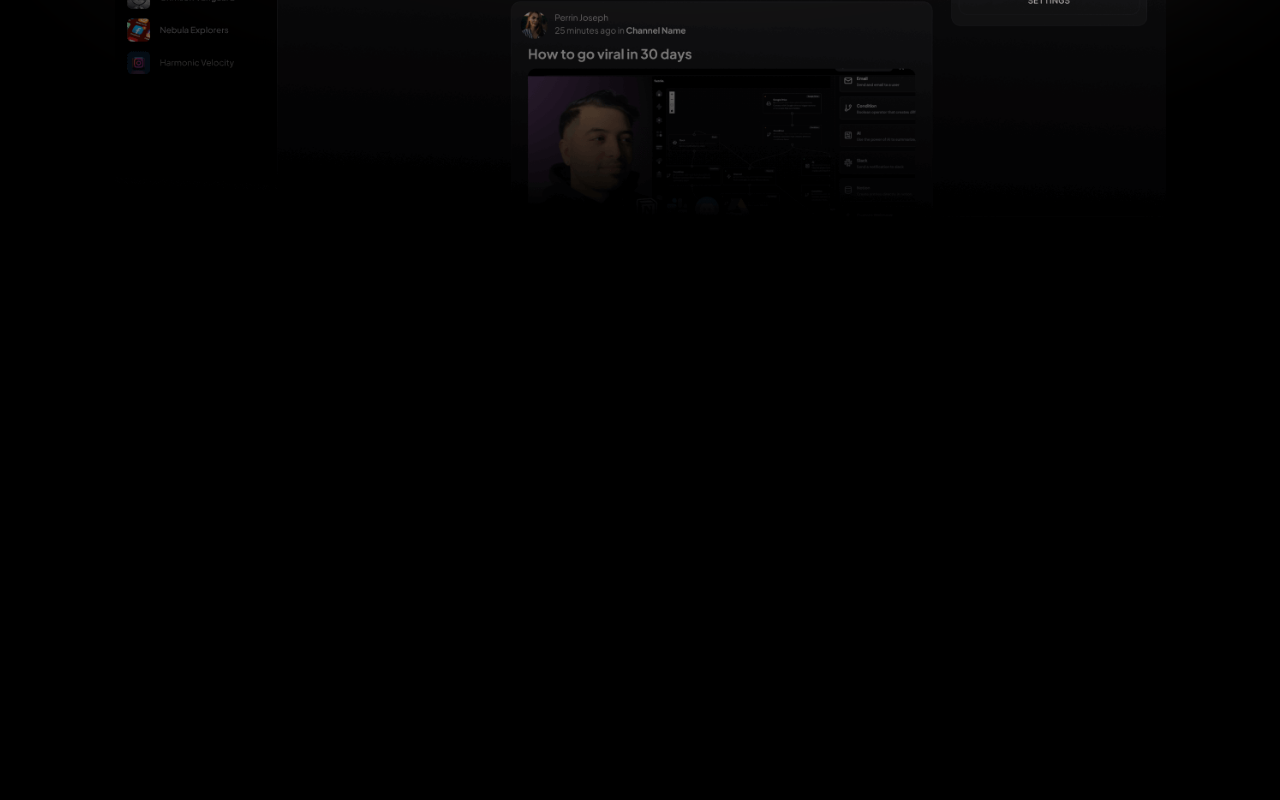
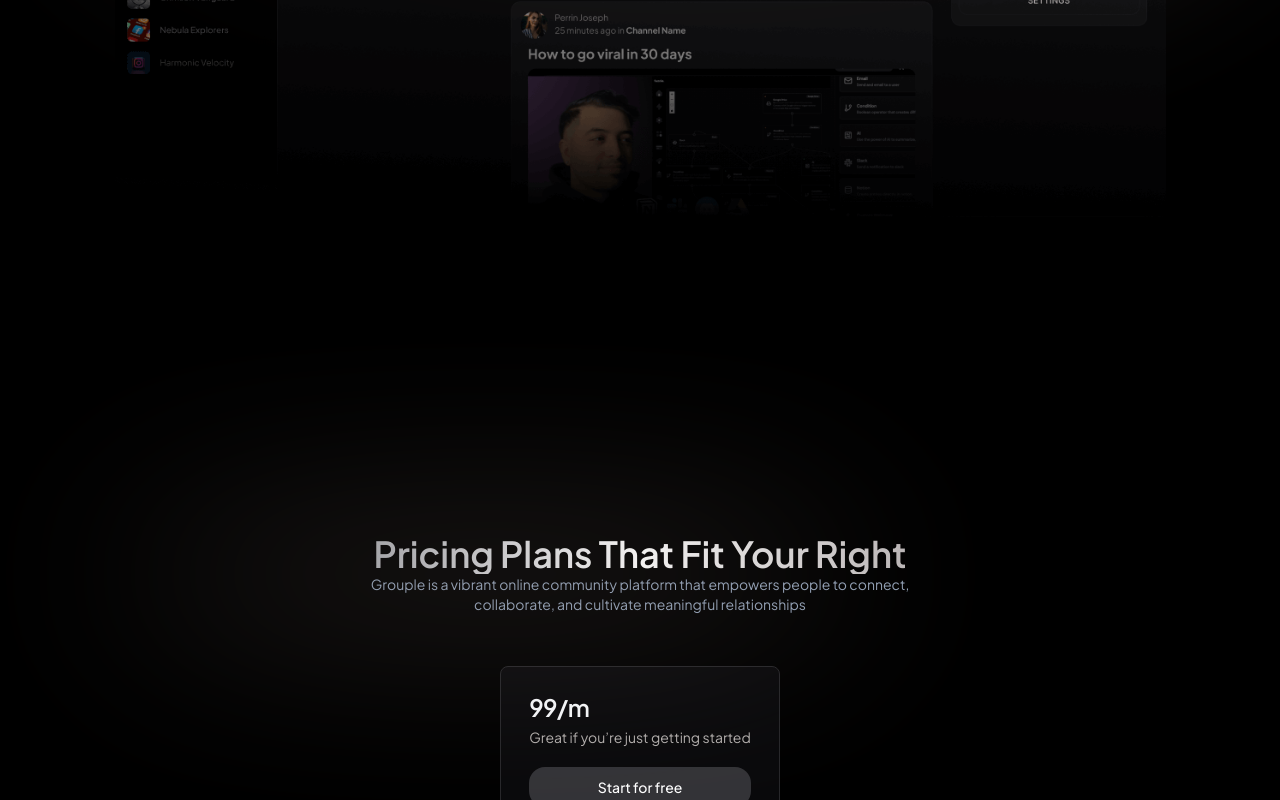
Before and after one commit to tanzid64/grouple, a Next.js app: page / in a window 1280 px wide. Shown: the part 847-1647 px from the top of the page. Before the commit the page ends 1237 px from the top, so only its background shows below. Built offline with nearby package versions, Linux system fonts and the light colour scheme.

Commit message:
feat: landing page completed

```diff
--- /dev/null
+++ b/src/app/(landing)/_components/pricing/index.tsx
@@ -0,0 +1,70 @@
+import BackdropGradient from "@/components/global/backdrop-gradient"
+import GradientText from "@/components/global/gradient-text"
+import { Button } from "@/components/ui/button"
+import { Card, CardDescription, CardTitle } from "@/components/ui/card"
+import { Check } from "@/icons"
+import Link from "next/link"
+
+type Props = {}
+
+export const PricingSection: React.FC<Props> = ({}) => {
+    return (
+        <div
+            className="w-full pt-20 flex flex-col items-center gap-3"
+            id="pricing"
+        >
+            <BackdropGradient className="w-8/12 h-full opacity-40 flex flex-col items-center">
+                <GradientText
+                    className="text-4xl font-semibold text-center"
+                    element="H2"
+                >
+                    Pricing Plans That Fit Your Right
+                </GradientText>
+                <p className="text-sm md:text-center text-left text-muted-foreground">
+                    Grouple is a vibrant online community platform that empowers
+                    people to connect, <br className="hidden md:block" />
+                    collaborate, and cultivate meaningful relationships
+                </p>
+            </BackdropGradient>
+            <Card className="p-7 mt-10 md:w-auto w-full bg-themeBlack border-themeGray">
+                <div className="flex flex-col gap-2">
+                    <CardTitle>99/m</CardTitle>
+                    <CardDescription className="text-[#B4B0AE]">
+                        Great if you’re just getting started
+                    </CardDescription>
+                    <Link href="#" className="w-full mt-3">
+                        <Button
+                            variant="default"
+                            className="bg-[#333337] w-full rounded-2xl text-white hover:text-[#333337]"
+                        >
+                            Start for free
+                        </Button>
+                    </Link>
+                </div>
+                <div className="flex flex-col gap-2 text-[#B4B0AE] mt-5">
+                    <p>Features</p>
+                    <span className="flex gap-2 mt-3 items-center">
+                        <Check />
+                        Feature number 1
+                    </span>
+                    <span className="flex gap-2 items-center">
+                        <Check />
+                        Feature number 1
+                    </span>
+                    <span className="flex gap-2 items-center">
+                        <Check />
+                        Feature number 1
+                    </span>
+                    <span className="flex gap-2 items-center">
+                        <Check />
+                        Feature number 1
+                    </span>
+                    <span className="flex gap-2 items-center">
+                        <Check />
+                        Feature number 1
+                    </span>
+                </div>
+            </Card>
+        </div>
+    )
+}
--- a/src/app/(landing)/page.tsx
+++ b/src/app/(landing)/page.tsx
@@ -1,17 +1,24 @@
+import dynamic from "next/dynamic"
 import CallToAction from "./_components/call-to-action"
 import DashboardSnippet from "./_components/dashboard-snippet"
 
-type Props = {}
+/* Dynamic import of Pricing to load js module lazy */
+const PricingSection = dynamic(
+    () =>
+        import("./_components/pricing").then(
+            (component) => component.PricingSection,
+        ),
+    { ssr: true },
+)
 
-const Home: React.FC<Props> = ({}) => {
+export default function Home() {
     return (
-        <div className="md:px-10 py-20 flex flex-col gap-36">
-            <div className="">
+        <main className="md:px-10 py-20 flex flex-col gap-36">
+            <div>
                 <CallToAction />
                 <DashboardSnippet />
             </div>
-        </div>
+            <PricingSection />
+        </main>
     )
 }
-
-export default Home
--- /dev/null
+++ b/src/components/global/backdrop-gradient/index.tsx
@@ -0,0 +1,27 @@
+import { cn } from "@/lib/utils"
+
+type Props = {
+    className?: string
+    children: React.ReactNode
+    container?: string
+}
+
+const BackdropGradient: React.FC<Props> = ({
+    children,
+    className,
+    container,
+}) => {
+    return (
+        <div className={cn("relative w-full flex flex-col", container)}>
+            <div
+                className={cn(
+                    "absolute rounded-[50%] radial--blur mx-10",
+                    className,
+                )}
+            />
+            {children}
+        </div>
+    )
+}
+
+export default BackdropGradient
```
